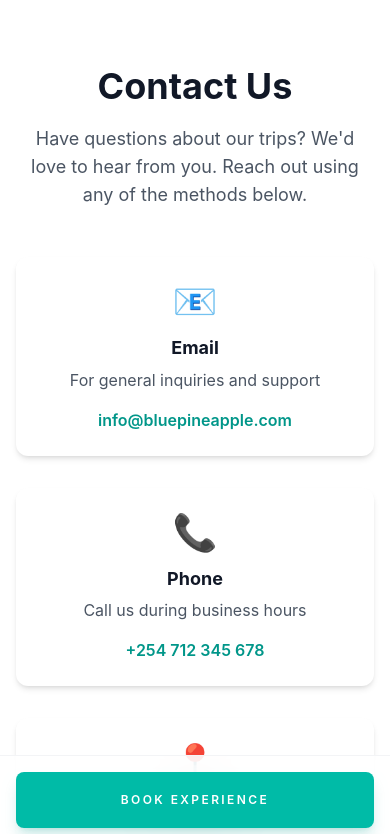
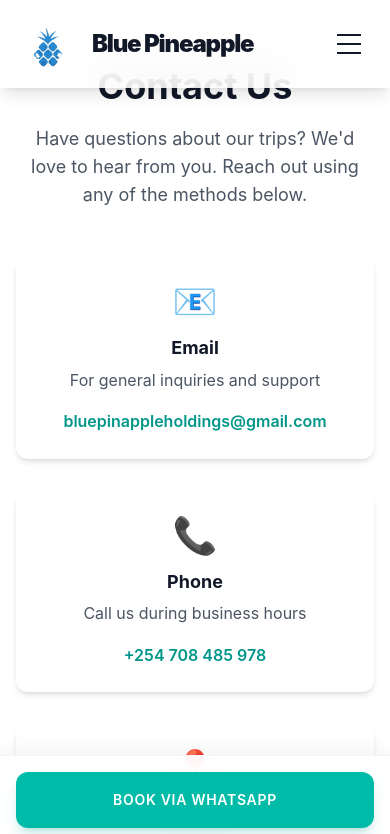
Before and after one commit to geogrey12muiruri/bprepo, a Next.js app: page /contact in a window 390 px wide. Shown: the top 834 px of the page. Built offline with nearby package versions, Linux system fonts and the light colour scheme.

Commit message:
updates the contact information

```diff
--- a/src/app/(marketing)/contact/page.tsx
+++ b/src/app/(marketing)/contact/page.tsx
@@ -35,10 +35,10 @@ export default function ContactPage() {
               For general inquiries and support
             </p>
             <a
-              href="mailto:info@bluepineapple.com"
+              href="mailto:bluepinappleholdings@gmail.com"
               className="text-teal-600 font-semibold hover:text-teal-700"
             >
-              info@bluepineapple.com
+              bluepinappleholdings@gmail.com
             </a>
           </Card>
 
@@ -52,10 +52,10 @@ export default function ContactPage() {
               Call us during business hours
             </p>
             <a
-              href="tel:+254712345678"
+              href="tel:+254708485978"
               className="text-teal-600 font-semibold hover:text-teal-700"
             >
-              +254 712 345 678
+              +254 708 485 978
             </a>
           </Card>
 
@@ -124,7 +124,7 @@ export default function ContactPage() {
                 id="phone"
                 type="tel"
                 className="w-full px-4 py-2 border border-neutral-300 rounded-lg focus:outline-none focus:ring-2 focus:ring-teal-500"
-                placeholder="+254 712 345 678"
+                placeholder="+254 708 485 978"
               />
             </div>
 
--- a/src/app/globals.css
+++ b/src/app/globals.css
@@ -3,12 +3,20 @@
 /* Smooth scroll behavior */
 html {
   scroll-behavior: smooth;
+  -webkit-text-size-adjust: 100%;
 }
 
 /* Selection styling */
 ::selection {
-  background-color: rgb(20, 184, 166); /* teal-500 */
+  background-color: #0D9488;
+  /* teal-600 */
   color: white;
+}
+
+/* Base mobile typography improvement */
+body {
+  font-size: 16px;
+  line-height: 1.6;
 }
 
 /* Focus outline for accessibility */
@@ -17,12 +25,14 @@ html {
 }
 
 :focus-visible {
-  outline: 2px solid rgb(20, 184, 166); /* teal-500 */
+  outline: 2px solid rgb(20, 184, 166);
+  /* teal-500 */
   outline-offset: 2px;
 }
 
 /* Accessibility improvements */
 @media (prefers-reduced-motion: reduce) {
+
   *,
   *::before,
   *::after {
@@ -41,43 +51,101 @@ img {
 
 /* Hero Section Animations */
 @keyframes slide-up {
-  from { opacity: 0; transform: translateY(100%); }
-  to { opacity: 1; transform: translateY(0); }
+  from {
+    opacity: 0;
+    transform: translateY(100%);
+  }
+
+  to {
+    opacity: 1;
+    transform: translateY(0);
+  }
 }
 
 @keyframes fade-in-right {
-  from { opacity: 0; transform: translateX(-20px); }
-  to { opacity: 1; transform: translateX(0); }
+  from {
+    opacity: 0;
+    transform: translateX(-20px);
+  }
+
+  to {
+    opacity: 1;
+    transform: translateX(0);
+  }
 }
 
 @keyframes fade-in {
-  from { opacity: 0; }
-  to { opacity: 1; }
+  from {
+    opacity: 0;
+  }
+
+  to {
+    opacity: 1;
+  }
 }
 
 @keyframes slow-zoom {
-  0% { transform: scale(1.05); }
-  50% { transform: scale(1.15); }
-  100% { transform: scale(1.05); }
+  0% {
+    transform: scale(1.05);
+  }
+
+  50% {
+    transform: scale(1.15);
+  }
+
+  100% {
+    transform: scale(1.05);
+  }
 }
 
 @keyframes shimmer {
-  to { background-position: 200% center; }
+  to {
+    background-position: 200% center;
+  }
 }
 
 @keyframes scroll-line {
-  0% { transform: scaleY(0); transform-origin: top; }
-  50% { transform: scaleY(1); transform-origin: top; }
-  50.1% { transform: scaleY(1); transform-origin: bottom; }
-  100% { transform: scaleY(0); transform-origin: bottom; }
+  0% {
+    transform: scaleY(0);
+    transform-origin: top;
+  }
+
+  50% {
+    transform: scaleY(1);
+    transform-origin: top;
+  }
+
+  50.1% {
+    transform: scaleY(1);
+    transform-origin: bottom;
+  }
+
+  100% {
+    transform: scaleY(0);
+    transform-origin: bottom;
+  }
 }
 
 @keyframes fade-in-up {
-  from { opacity: 0; transform: translateY(30px); }
-  to { opacity: 1; transform: translateY(0); }
+  from {
+    opacity: 0;
+    transform: translateY(30px);
+  }
+
+  to {
+    opacity: 1;
+    transform: translateY(0);
+  }
 }
 
 @keyframes fade-in-down {
-  from { opacity: 0; transform: translateY(-20px); }
-  to { opacity: 1; transform: translateY(0); }
+  from {
+    opacity: 0;
+    transform: translateY(-20px);
+  }
+
+  to {
+    opacity: 1;
+    transform: translateY(0);
+  }
 }
--- a/src/app/page.tsx
+++ b/src/app/page.tsx
@@ -9,19 +9,19 @@ import { GalleryPreview } from "@/components/sections/home/GalleryPreview";
 import { generateJsonLD } from "@/lib/seo";
 
 export const metadata: Metadata = {
-  title: "BluePineapple | Premium Boat Trips & Coastal Experiences",
+  title: "Blue Pineapple | Premium Boat Trips & Coastal Experiences",
   description:
-    "Discover unforgettable boat trips and coastal experiences in Kenya. From historic Fort Jesus tours to breathtaking sunset sailings. Book your adventure today.",
+    "Discover unforgettable boat trips and coastal experiences in Kenya with Blue Pineapple Coastal Services. From historic Fort Jesus tours to breathtaking sunset sailings.",
   openGraph: {
-    title: "BluePineapple | Premium Boat Trips",
+    title: "Blue Pineapple | Premium Boat Trips",
     description:
-      "Discover premium boat trips and coastal experiences in Kenya",
+      "Discover premium boat trips and coastal experiences in Kenya with Blue Pineapple Coastal Services.",
     images: [
       {
         url: "https://images.unsplash.com/photo-1507525428034-b723cf961d3e?w=1200&h=630&q=80",
         width: 1200,
         height: 630,
-        alt: "Boat trip experience",
+        alt: "Blue Pineapple boat trip experience",
       },
     ],
   },
@@ -30,11 +30,11 @@ export const metadata: Metadata = {
 export default function HomePage() {
   const jsonLD = generateJsonLD({
     "@type": "LocalBusiness",
-    name: "BluePineapple",
+    name: "Blue Pineapple Coastal Services",
     description: "Premium boat trips and coastal experiences in Kenya",
-    url: "https://bluepineapple.com",
-    telephone: "+254712345678",
-    email: "info@bluepineapple.com",
+    url: "https://bprepo.vercel.app",
+    telephone: "+254708485978",
+    email: "bluepinappleholdings@gmail.com",
     areaServed: {
       "@type": "City",
       name: "Mombasa",
@@ -43,7 +43,7 @@ export default function HomePage() {
     aggregateRating: {
       "@type": "AggregateRating",
       ratingValue: "4.8",
-      reviewCount: "1000",
+      reviewCount: "124",
     },
   });
 
--- a/src/components/layout/Footer.tsx
+++ b/src/components/layout/Footer.tsx
@@ -23,7 +23,7 @@ export function Footer() {
                 />
               </div>
               <span className="text-xl font-bold text-white tracking-tight">
-                BluePineapple
+                Blue Pineapple
               </span>
             </div>
             <p className="text-sm leading-relaxed">
@@ -68,18 +68,28 @@ export function Footer() {
             <ul className="space-y-2 text-sm">
               <li>
                 <a
-                  href="mailto:info@bluepineapple.com"
+                  href="mailto:bluepinappleholdings@gmail.com"
                   className="hover:text-teal-400 transition-colors"
                 >
-                  info@bluepineapple.com
+                  bluepinappleholdings@gmail.com
                 </a>
               </li>
               <li>
                 <a
-                  href="tel:+254712345678"
+                  href="tel:+254708485978"
                   className="hover:text-teal-400 transition-colors"
                 >
-                  +254 712 345 678
+                  +254 708 485 978
+                </a>
+              </li>
+              <li>
+                <a
+                  href="https://wa.me/254708485978"
+                  className="hover:text-teal-400 transition-colors"
+                  target="_blank"
+                  rel="noopener noreferrer"
+                >
+                  WhatsApp Us
                 </a>
               </li>
             </ul>
@@ -106,7 +116,7 @@ export function Footer() {
         {/* Bottom bar */}
         <div className="mt-12 border-t border-neutral-800 pt-8 text-center text-sm">
           <p>
-            &copy; {currentYear} BluePineapple. All rights reserved. | Made with ❤️ for Kenya
+            &copy; {currentYear} Blue Pineapple Coastal Services. All rights reserved. | Made with ❤️ for Kenya
           </p>
         </div>
       </Container>
--- a/src/components/layout/Header.tsx
+++ b/src/components/layout/Header.tsx
@@ -44,17 +44,20 @@ export function Header() {
     { label: "Contact", href: ROUTES.contact },
   ];
 
+  const isHome = pathname === ROUTES.home;
+  const showScrolledStyle = isScrolled || !isHome;
+
   return (
     <>
       <header
-        className={`fixed top-0 left-0 right-0 z-[100] transition-all duration-500 ${isScrolled
+        className={`fixed top-0 left-0 right-0 z-[100] transition-all duration-500 ${showScrolledStyle
           ? "bg-white/80 backdrop-blur-xl shadow-lg py-3"
           : "bg-transparent py-6"
           }`}
       >
         <Container className="flex items-center justify-between">
           <Link href={ROUTES.home} className="flex items-center gap-3 group">
-            <div className={`relative w-16 h-16 transition-all duration-500 group-hover:scale-110 ${!isScrolled && "brightness-0 invert"}`}>
+            <div className={`relative w-16 h-16 transition-all duration-500 group-hover:scale-110 ${!showScrolledStyle && "brightness-0 invert"}`}>
               <Image
                 src="/images/logo.png"
                 alt="BluePineapple Logo"
@@ -62,9 +65,9 @@ export function Header() {
                 className="object-contain"
               />
             </div>
-            <span className={`text-2xl font-black tracking-tighter transition-colors duration-500 ${isScrolled ? "text-neutral-900" : "text-white"
+            <span className={`text-2xl font-black tracking-tighter transition-colors duration-500 ${showScrolledStyle ? "text-neutral-900" : "text-white"
               }`}>
-              BluePineapple
+              Blue Pineapple
             </span>
           </Link>
 
@@ -74,7 +77,7 @@ export function Header() {
               <Link
                 key={link.href}
                 href={link.href}
-                className={`text-sm font-black uppercase tracking-widest transition-all duration-300 hover:text-teal-500 relative group ${isScrolled ? "text-neutral-600" : "text-white/80"
+                className={`text-sm font-black uppercase tracking-widest transition-all duration-300 hover:text-teal-500 relative group ${showScrolledStyle ? "text-neutral-600" : "text-white/80"
                   }`}
               >
                 {link.label}
@@ -83,7 +86,7 @@ export function Header() {
             ))}
             <Link href={ROUTES.contact}>
               <button
-                className={`px-8 py-3 rounded-full font-black text-xs uppercase tracking-[0.2em] transition-all duration-300 active:scale-95 ${isScrolled
+                className={`px-8 py-3 rounded-full font-black text-xs uppercase tracking-[0.2em] transition-all duration-300 active:scale-95 ${showScrolledStyle
                   ? "bg-teal-600 text-white hover:bg-teal-700 shadow-lg shadow-teal-600/20"
                   : "bg-white text-teal-900 hover:bg-neutral-100 shadow-xl"
                   }`}
@@ -102,11 +105,11 @@ export function Header() {
           >
             <div className="w-6 h-5 relative flex flex-col justify-between overflow-hidden">
               <span className={`w-full h-0.5 transition-all duration-500 ${isOpen ? "rotate-45 translate-y-2" : ""
-                } ${isScrolled || isOpen ? "bg-neutral-900" : "bg-white"}`} />
+                } ${showScrolledStyle || isOpen ? "bg-neutral-900" : "bg-white"}`} />
               <span className={`w-full h-0.5 transition-all duration-500 ${isOpen ? "opacity-0 translate-x-4" : ""
-                } ${isScrolled || isOpen ? "bg-neutral-900" : "bg-white"}`} />
+                } ${showScrolledStyle || isOpen ? "bg-neutral-900" : "bg-white"}`} />
               <span className={`w-full h-0.5 transition-all duration-500 ${isOpen ? "-rotate-45 -translate-y-2.5" : ""
-                } ${isScrolled || isOpen ? "bg-neutral-900" : "bg-white"}`} />
+                } ${showScrolledStyle || isOpen ? "bg-neutral-900" : "bg-white"}`} />
             </div>
           </button>
         </Container>
--- a/src/components/layout/MobileCTA.tsx
+++ b/src/components/layout/MobileCTA.tsx
@@ -2,25 +2,19 @@
 
 import React from "react";
 import { Button } from "@/components/ui/Button";
-import { ROUTES } from "@/lib/routes";
 
 export function MobileCTA() {
-  const handleClick = () => {
-    const bookingSection = document.querySelector("#booking");
-    if (bookingSection) {
-      bookingSection.scrollIntoView({ behavior: "smooth" });
-    } else {
-      window.location.href = ROUTES.contact;
-    }
+  const handleWhatsApp = () => {
+    window.open("https://wa.me/254708485978", "_blank");
   };
 
   return (
-    <div className="fixed bottom-0 left-0 right-0 z-[80] bg-white/80 backdrop-blur-xl border-t border-neutral-100 p-4 md:hidden safe-area-inset-bottom">
+    <div className="fixed bottom-0 left-0 right-0 z-[80] bg-white/90 backdrop-blur-xl border-t border-neutral-100 p-4 md:hidden safe-area-inset-bottom shadow-[0_-4px_20px_rgba(0,0,0,0.05)]">
       <Button
-        onClick={handleClick}
-        className="w-full h-14 rounded-2xl font-black text-xs uppercase tracking-[0.2em] shadow-lg shadow-teal-600/20"
+        onClick={handleWhatsApp}
+        className="w-full h-14 rounded-xl font-bold text-sm uppercase tracking-wider shadow-lg shadow-teal-600/20 bg-[#25D366] hover:bg-[#20bd5a] text-white flex items-center justify-center gap-2"
       >
-        Book Experience
+        <span>Book via WhatsApp</span>
       </Button>
     </div>
   );
--- a/src/components/sections/home/Hero.tsx
+++ b/src/components/sections/home/Hero.tsx
@@ -53,7 +53,7 @@ export function Hero() {
               <span className="block overflow-hidden py-1 md:py-2">
                 <span className="block animate-[slide-up_1s_ease-out_0.4s_forwards] text-4xl sm:text-5xl md:text-7xl">
                   Magic of <span className="text-transparent bg-clip-text bg-gradient-to-r from-teal-300 via-teal-100 to-blue-400 font-black animate-[shimmer_3s_infinite_linear] bg-[length:200%_auto]">
-                    BluePineapple
+                    Blue Pineapple
                   </span>
                 </span>
               </span>
--- a/src/components/sections/home/Services.tsx
+++ b/src/components/sections/home/Services.tsx
@@ -17,7 +17,7 @@ export function Services() {
                     </Heading>
                     <p className="text-lg md:text-xl text-neutral-600 leading-relaxed font-medium">
                         From serene creek safaris to historical voyages. Choose your perfect
-                        coastal adventure with BluePineapple.
+                        coastal adventure with Blue Pineapple.
                     </p>
                 </div>
 
```
